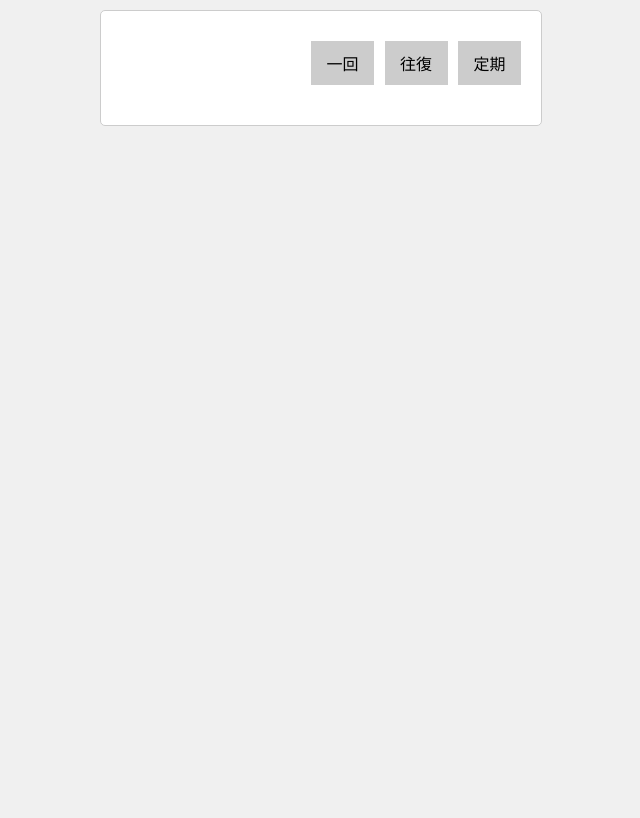
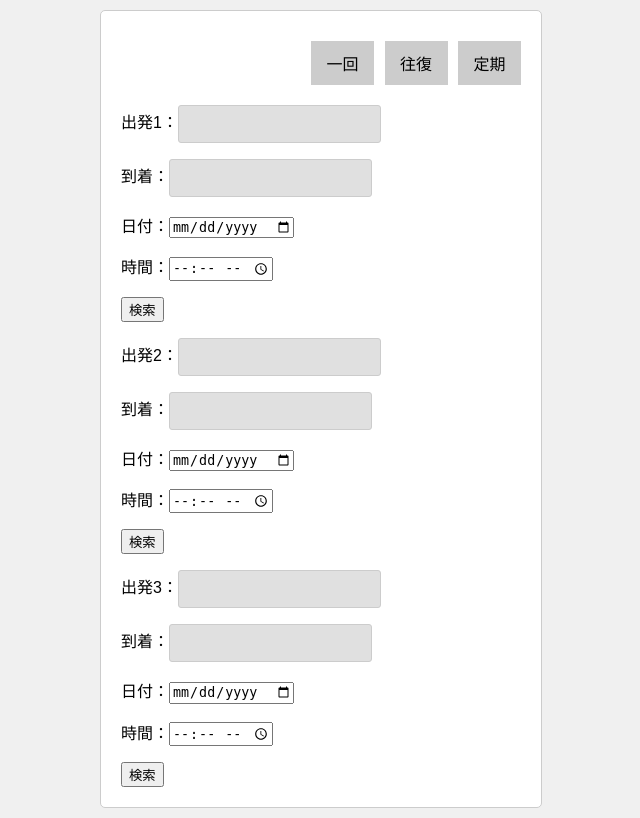
Before and after one commit to sh1ro06293/U22, a Flask app: page /route in a window 1280 px wide. Shown: the whole page, without its empty margins (329-969 px from the left). Before the commit the page ends 126 px from the top, so only its background shows below. Run offline with Flask 3, Linux system fonts and the light colour scheme; the visitor is signed in with stand-in values (Sample User, id 1).

Commit message:
表示はできた

```diff
--- a/src/app/static/css/styles.css
+++ b/src/app/static/css/styles.css
@@ -15,6 +15,12 @@ body {
     border: 1px solid #ccc;
     border-radius: 5px;
     background-color: #fff;
+}
+
+.form-group{
+    width:auto;
+    padding: auto;
+    border: #4CAF50;
 }
 
 .button-group {
@@ -45,6 +51,8 @@ body {
 }
 
 .form-group {
+    background-attachment: fixed;
+    background-color: #4CAF50;
     margin-bottom: 20px;
 }
 
--- a/src/app/templates/route.html
+++ b/src/app/templates/route.html
@@ -6,7 +6,7 @@
     <link rel="stylesheet" href="{{ url_for('static', filename='css/root.css') }}">
     <link rel="stylesheet" href="{{ url_for('static', filename='css/styles.css') }}">
     <script src="https://code.jquery.com/jquery-3.5.1.min.js"></script>
-    <script src="{{ url_for('static',filename='js/yoyaku.js') }}"></script>
+    <script src="{{ url_for('static', filename='js/yoyaku.js') }}"></script>
     <title>予約フォーム</title>
 </head>
 <body>
@@ -17,23 +17,21 @@
         <button class="selectable">定期</button>
     </div>
 
-<main>
-<div class="form-group">
-    <form id="form1" method="post" action="/submit_form1" style="display:none;">
+    <form id="form1" method="post" action="/submit_form1" >
         <p>出発1：<input type="text" name="departure" id="departure"></p>
         <p>到着：<input type="text" name="arrive" id="arrive"></p>
         <p>日付：<input type="date" name="day" id="day"></p>
         <p>時間：<input type="time" name="time" id="time"></p>
         <button type="submit" class="btn btn-1">検索</button>
     </form>
-    <form id="form2" method="post" action="/submit_form2" style="display:none;">
+    <form id="form2" method="post" action="/submit_form2" >
         <p>出発2：<input type="text" name="departure" id="departure"></p>
         <p>到着：<input type="text" name="arrive" id="arrive"></p>
         <p>日付：<input type="date" name="day" id="day"></p>
         <p>時間：<input type="time" name="time" id="time"></p>
         <button type="submit" class="btn btn-2">検索</button>
     </form>
-    <form id="form3" method="post" action="/submit_form3" style="display:none;">
+    <form id="form3" method="post" action="/submit_form3" >
         <p>出発3：<input type="text" name="departure" id="departure"></p>
         <p>到着：<input type="text" name="arrive" id="arrive"></p>
         <p>日付：<input type="date" name="day" id="day"></p>
@@ -42,6 +40,5 @@
     </form>
 
 </div>
-</main>
 </body>
 </html>
```
